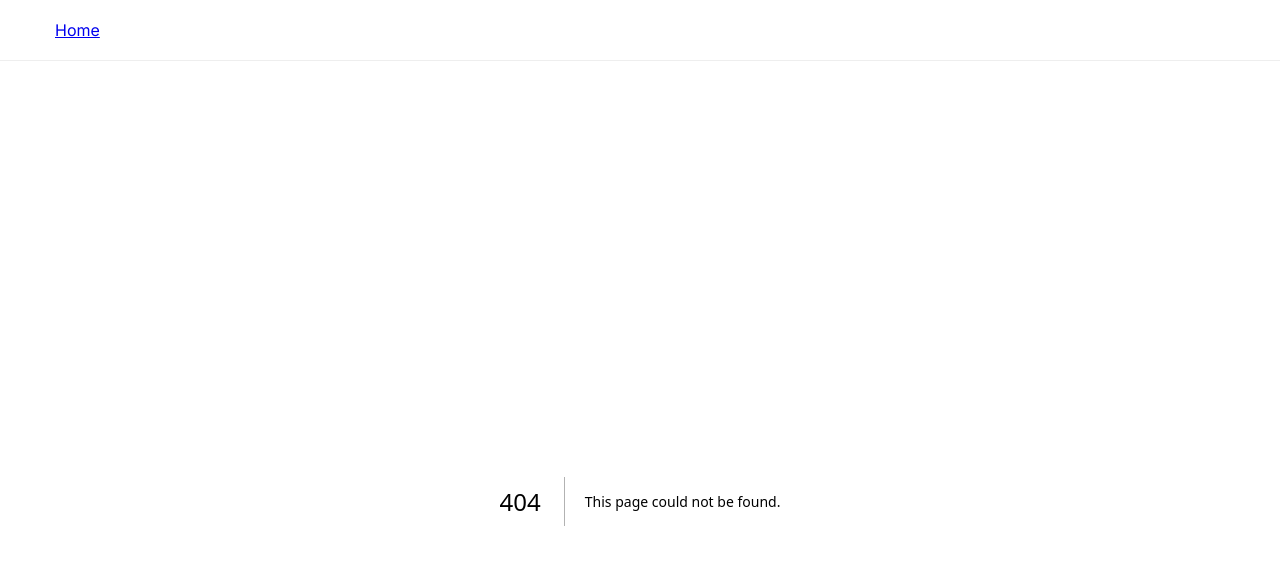
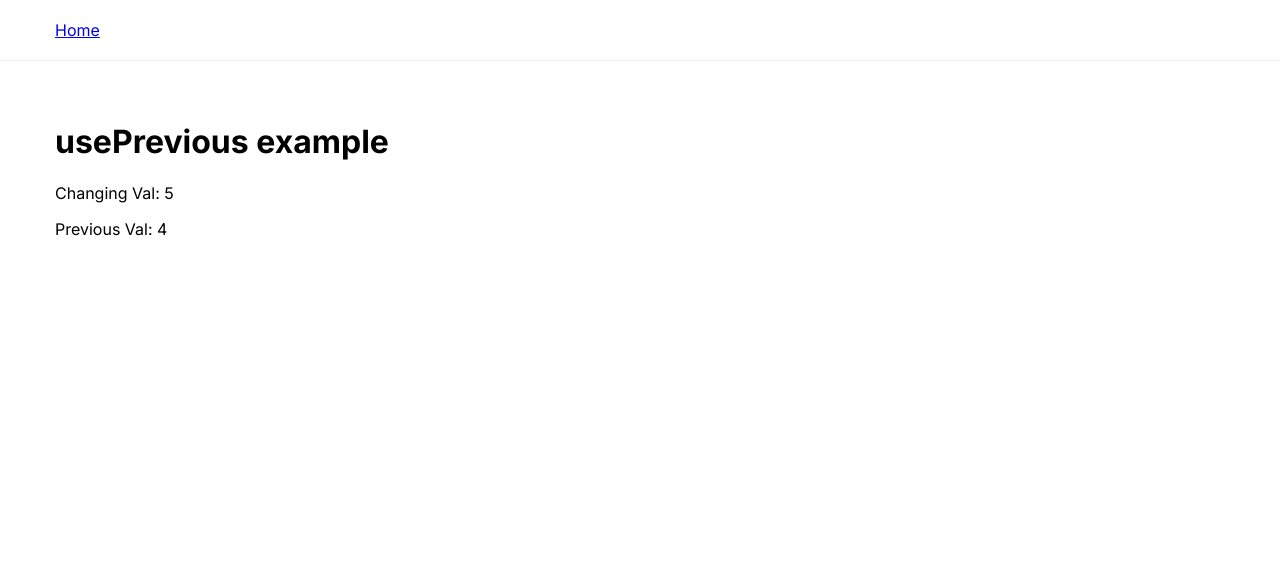
Before and after one commit to 124c4a11/ReactCustomHooks-ReactJS-TypeScript, a Next.js app: page /use-previous-example in a window 1280 px wide. Before the commit this address had no page. Shown: the top 564 px of the page. Built offline with nearby package versions, Linux system fonts and the light colour scheme.

Commit message:
usePrevious

```diff
--- /dev/null
+++ b/src/app/use-previous-example/page.tsx
@@ -0,0 +1,24 @@
+'use client';
+
+import { useEffect, useState } from 'react';
+import { usePrevious } from '@/hooks/usePrevious';
+
+export default function UsePreviousExamplePage() {
+  const [changingVal, setChangingVal] = useState(0);
+
+  useEffect(() => {
+    setTimeout(() => {
+      setChangingVal(changingVal + 1);
+    }, 1000);
+  }, [changingVal]);
+
+  const prevVal = usePrevious(changingVal);
+
+  return (
+    <div className="App">
+      <h1>usePrevious example</h1>
+      <p>Changing Val: {changingVal}</p>
+      <p>Previous Val: {prevVal}</p>
+    </div>
+  );
+}
--- /dev/null
+++ b/src/hooks/usePrevious.tsx
@@ -0,0 +1,12 @@
+import { useEffect, useRef } from 'react';
+
+//Gets the previous value of the variable when the component is rendered
+export function usePrevious<Value>(value: Value) {
+  const prevValue = useRef<Value | null>(null);
+
+  useEffect(() => {
+    prevValue.current = value;
+  }, [value]);
+
+  return prevValue.current;
+}
```
Also changed, not shown: src/app/page.tsx (+7 -0 lines).
